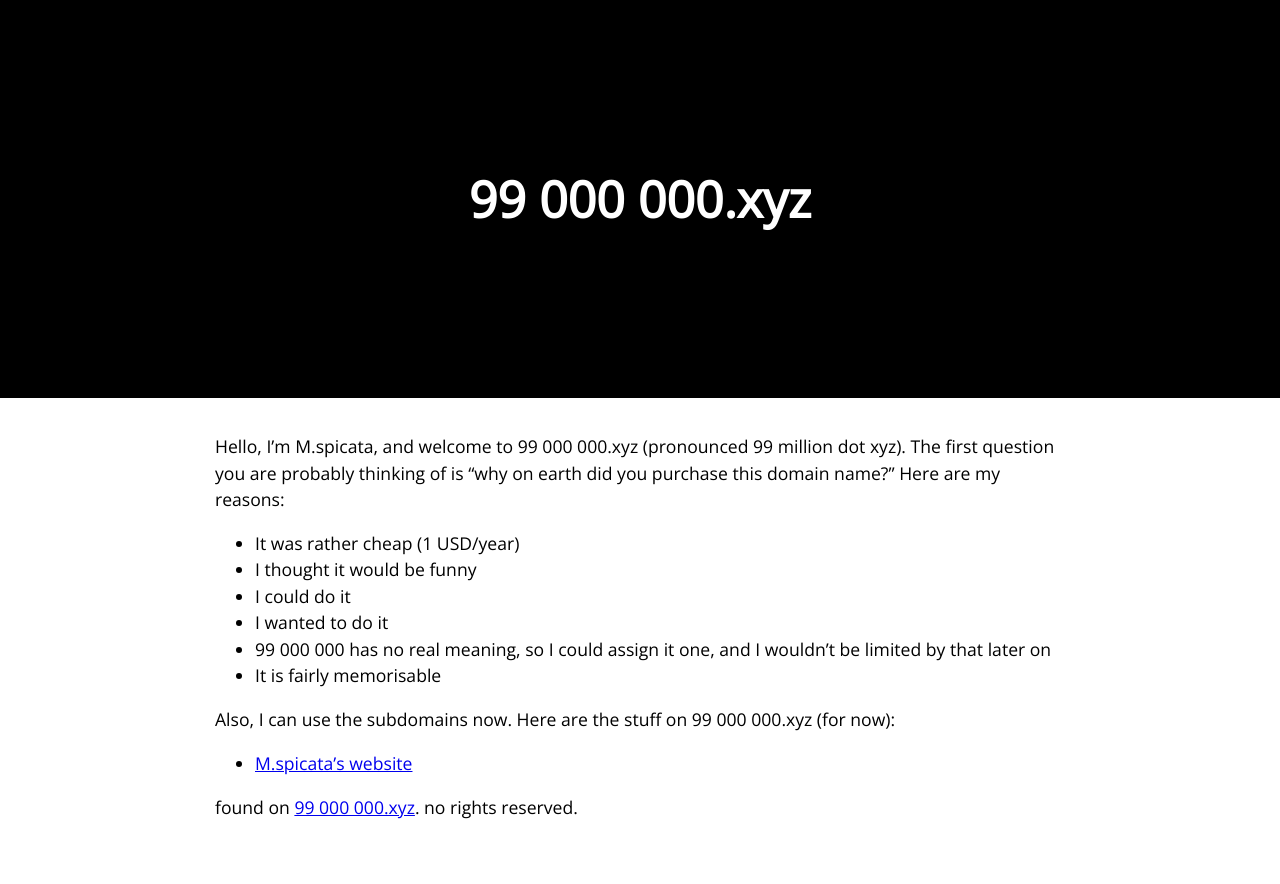
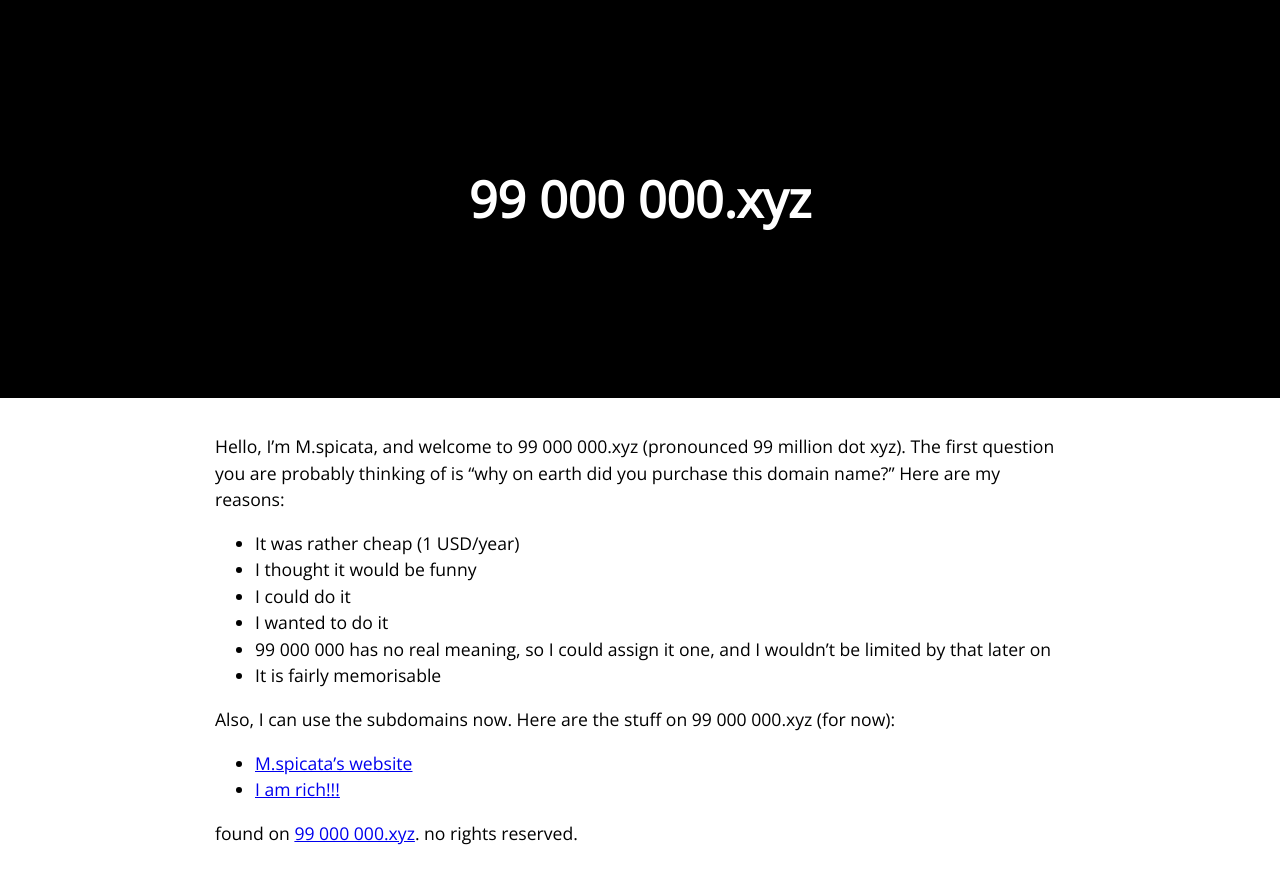
Before and after one commit to spicata/99000000, a Jekyll site: the page built from index.md, in a window 1280 px wide. Shown: the top 884 px of the page. Built offline with Jekyll 4.4.1, drawn with Linux system fonts in a browser that asks for light colours.

Commit message:
I AM RICH

```diff
--- a/index.md
+++ b/index.md
@@ -15,3 +15,4 @@ Hello, I'm M.spicata, and welcome to 99 000 000.xyz (pronounced 99 million dot x
 Also, I can use the subdomains now. Here are the stuff on 99 000 000.xyz (for now):
 
 - [M.spicata's website](https://spicata.99000000.xyz/)
+- [I am rich!!!](https://theamountofmoneyihaveis.99000000.xyz/)
```
